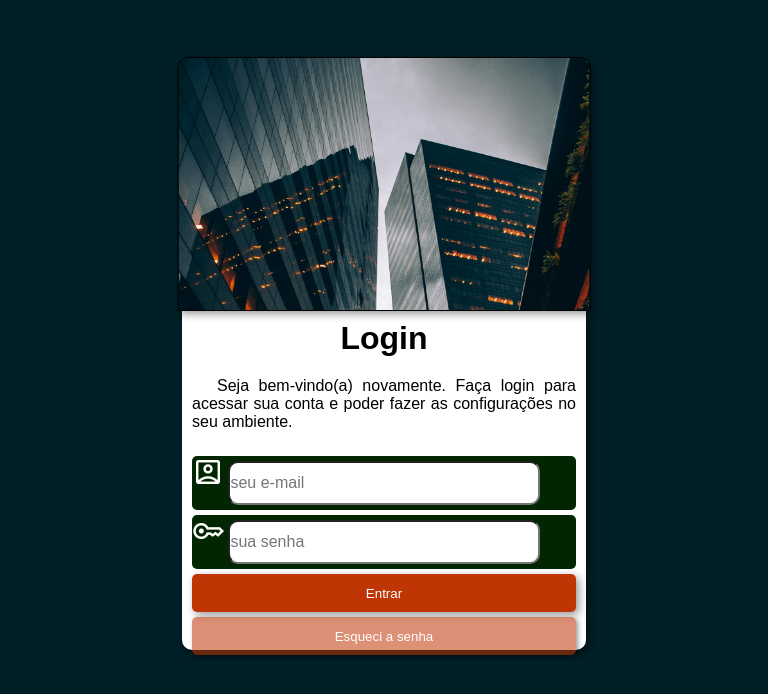
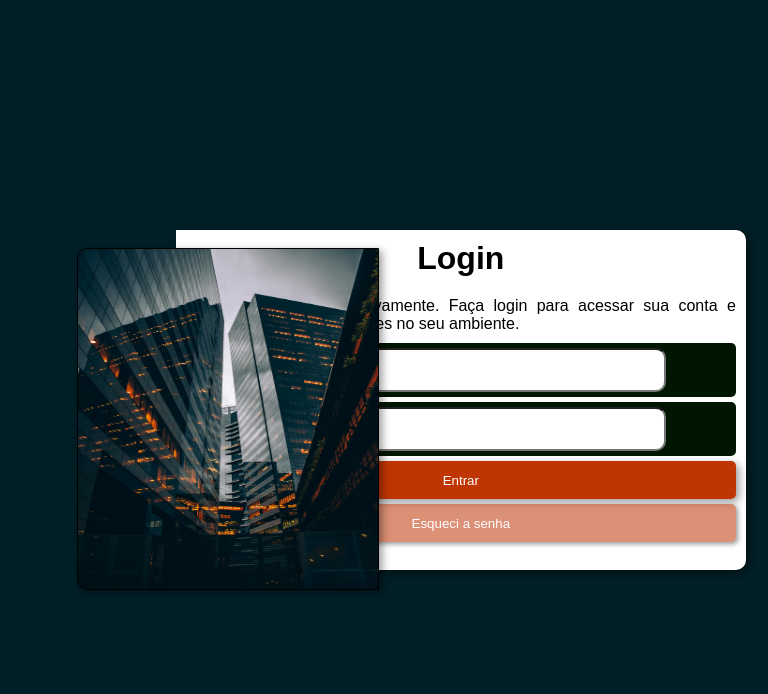
Before and after one commit to albanoeraldo/projeto-login-eraldo, a plain HTML site: page index.html in a window 768 px wide. Drawn offline with nearby package versions, Linux system fonts and the light colour scheme.

Commit message:
melhorando

```diff
--- /dev/null
+++ b/estilos/media.css
@@ -0,0 +1,38 @@
+@charset "UTF-8";
+
+@media screen and (min-width: 768px) and (max-width: 1200px){ /* TABLET */
+    body {
+        background-image: linear-gradient(to bottom, #00090D, #011F26, #022601, #BF3604);
+        background-repeat: no-repeat;
+        width: 100vw;
+    }
+
+    main {
+        position: static;
+    }
+
+    #quadrado {
+    width: 550px;
+    height: 320px;
+    top: 50%;
+    left: 60%;
+    transform: translate(-50%, -50%);
+    border-radius: 0px 10px 10px 0px;
+    }
+
+    #img {
+        position: absolute;
+        top: 31%;
+        left: 10%;
+        transform: translate(-50%, -50%);
+    }
+
+    #predio {
+        position: absolute;
+        width: 300px;
+        height: 340px;
+        border-radius: 10px 0px 0px 10px;
+        border: 1px solid black;
+        box-shadow: 3px 3px 8px rgba(0, 0, 0, 0.411);
+    }
+}
--- a/estilos/style.css
+++ b/estilos/style.css
@@ -15,7 +15,7 @@
     font-family: Arial, Helvetica, sans-serif;
 }
 
-body, html {
+body {
     background-color: #011F26;
 }
 
@@ -23,7 +23,6 @@ main {
     background-color: white;
     width: 50vw;
     height: 40vh;
-    border-radius: 0px 0px 10px 10px;
     padding: 10px;
     position: relative;
     box-shadow: 3px 3px 8px rgba(0, 0, 0, 0.411);
@@ -37,37 +36,44 @@ main > h1 {
 
 main > p {
     text-align: justify;
-    padding-bottom: 20px;
+    padding-bottom: 5px;
     text-indent: 25px;
 }
 
 #quadrado {
+    width: 270px;
+    height: 350px;
     position: absolute;
     top: 60%;
+    left: 50%;
+    transform: translate(-50%, -50%);
+    border-radius: 0px 0px 10px 10px;
+}
+
+#img {
+    position: absolute;
+    top: 25%;
     left: 50%;
     transform: translate(-50%, -50%);
 }
 
 #predio {
-    position: absolute;
+    width: 290px;
+    height: 30vh;
     border-radius:10px 10px 0px 0px;
     border: 1px solid black;
-    width: 53.5vw;
-    height: 31.5vh;
-    top: 23%;
-    left: 50%;
-    transform: translate(-50%, -50%);
     box-shadow: 3px 3px 8px rgba(0, 0, 0, 0.411);
 }
 
 .material-symbols-outlined {
     font-size: 2em;
+    color: white;
 }
 
 .linha {
     margin-top: 5px;
-    background-color: #022601;
-    color: white;
+    background-color: #011601;
+    color: black;
     display: block;
     border-radius: 5px;
 }
@@ -76,6 +82,12 @@ main > p {
     color: white;
     background-color: transparent;
     border: transparent;
+}
+
+.fim:hover {
+    text-decoration: underline;
+    cursor: pointer;
+    color: black;
 }
 
 #entrar {
@@ -100,7 +112,7 @@ main > p {
 
 #iemail {
     background-color: white;
-    color: white;
+    color: black;
     width: 80%;
     height: 5vh;
     border-radius: 10px;
@@ -110,7 +122,7 @@ main > p {
 
 #isen {
     background-color: white;
-    color: white;
+    color: black;
     width: 80%;
     height: 5vh;
     border-radius: 10px;
--- a/index.html
+++ b/index.html
@@ -7,12 +7,13 @@
     <link rel="stylesheet" href="https://fonts.googleapis.com/css2?family=Material+Symbols+Outlined:opsz,wght,FILL,GRAD@20..48,100..700,0..1,-50..200&icon_names=account_box" />
     <link rel="stylesheet" href="https://fonts.googleapis.com/css2?family=Material+Symbols+Outlined:opsz,wght,FILL,GRAD@20..48,100..700,0..1,-50..200&icon_names=key" />
     <link rel="stylesheet" href="estilos/style.css">
+    <link rel="stylesheet" href="estilos/media.css">
 </head>
 <body>
     <main id="quadrado">
         <h1>Login</h1>
         <p>Seja bem-vindo(a) novamente. Faça login para acessar sua conta e poder fazer as configurações no seu ambiente.</p>
-        <form action="cadastro.php" method="get">
+        <form action="cadastro.php" method="POST">
             <div class="linha">
                 <span class="material-symbols-outlined">account_box</span>
                 <label for="iemail"></label>
@@ -32,9 +33,7 @@
         </form>
     </main>
     <div id="img">
-        <iframe src="predio.html" id="predio" name="predio" frameborder="0">
-            Seu arquivo não funcionou aqui... Tente outro <a href="https://www.google.com/intl/pt-BR/chrome/" target="_blank">navegador</a>!
-        </iframe>
+        <img id="predio" src="imagens/predio.jpg" alt="predio">
     </div>
 </body>
 </html>
--- a/predio.html
+++ /dev/null
@@ -1,24 +0,0 @@
-<!DOCTYPE html>
-<html lang="pt-br">
-<head>
-    <meta charset="UTF-8">
-    <meta name="viewport" content="width=device-width, initial-scale=1.0">
-    <title>Home</title>
-    <style>
-        * {
-            margin: 0px;
-            padding: 0px;
-        }
-
-        body {
-            background-color: black;
-            background: url('imagens/predio.jpg');
-            background-repeat: no-repeat;
-            background-size: cover;
-        }
-    </style>
-</head>
-<body>
-
-</body>
-</html>
```
